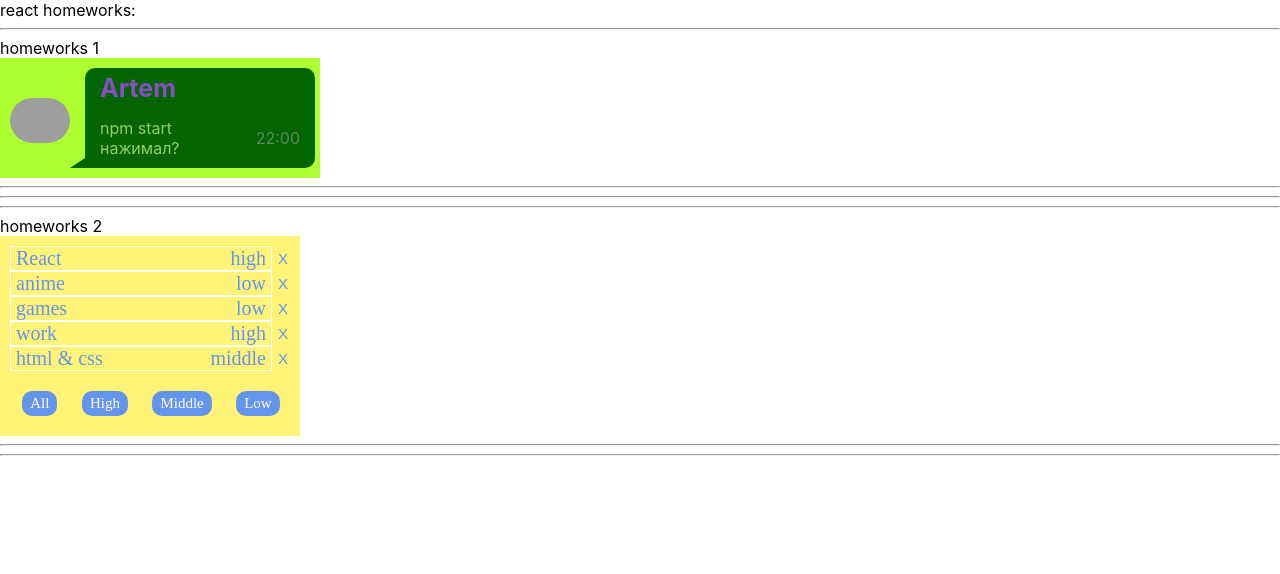
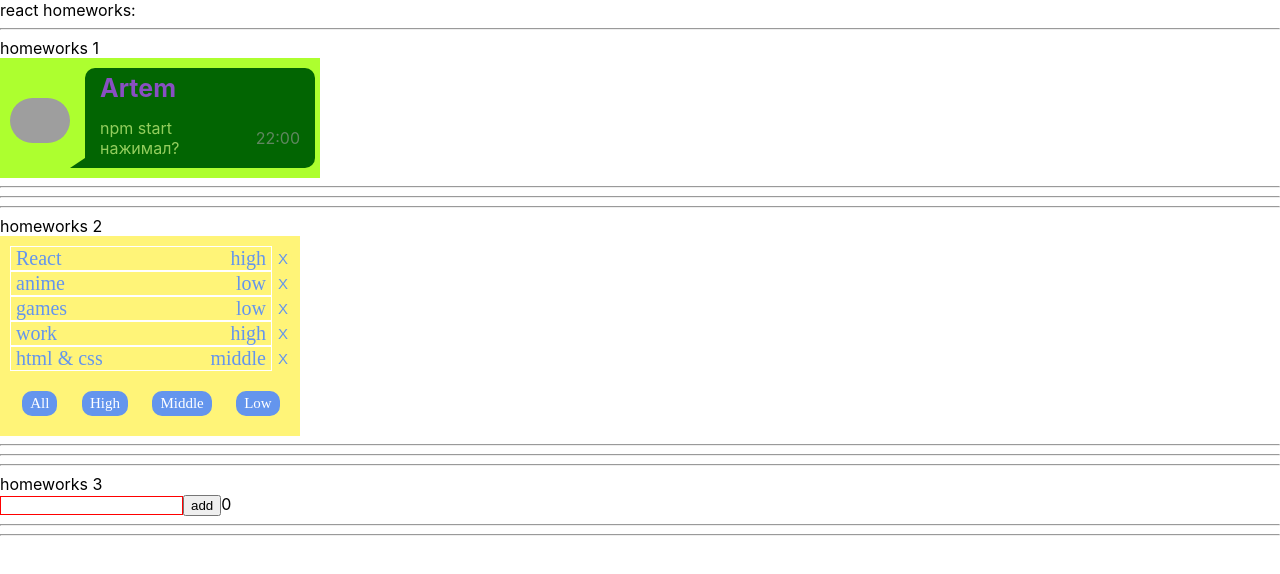
Before and after one commit to JulieBenchuk/homeworks, a React (Create React App) app: page / in a window 1280 px wide. Shown: the top 574 px of the page. Built offline with nearby package versions, Linux system fonts and the light colour scheme; grey boxes are pictures that could not be loaded.

Commit message:
added input

```diff
--- a/package.json
+++ b/package.json
@@ -10,10 +10,12 @@
     "@types/node": "^16.7.13",
     "@types/react": "^17.0.20",
     "@types/react-dom": "^17.0.9",
+    "@types/uuid": "^8.3.4",
     "react": "^18.0.0",
     "react-dom": "^18.0.0",
     "react-scripts": "5.0.0",
     "typescript": "^4.4.2",
+    "uuid": "^8.3.2",
     "web-vitals": "^2.1.0"
   },
   "scripts": {
--- a/src/p1-main/m1-ui/u1-app/App.tsx
+++ b/src/p1-main/m1-ui/u1-app/App.tsx
@@ -2,6 +2,7 @@
 import s from './App.module.css'
 import HW1 from '../../../p2-homeworks/h1/HW1'
 import HW2 from '../../../p2-homeworks/h2/HW2'
+import HW3 from '../../../p2-homeworks/h3/HW3'
 
 function App() {
     return (
@@ -9,7 +10,7 @@
             <div>react homeworks:</div>
             <HW1 />
             <HW2 />
-            {/*<HW3/>*/}
+            <HW3/>
             {/*<HW4/>*/}
             {/*<HW5/>*/}
 
--- a/src/p2-homeworks/h3/Greeting.tsx
+++ b/src/p2-homeworks/h3/Greeting.tsx
@@ -1,12 +1,12 @@
-import React from 'react'
+import React, {ChangeEvent, ChangeEventHandler } from 'react'
 import s from './Greeting.module.css'
 
-type GreetingPropsType = {
-    name: any // need to fix any
-    setNameCallback: any // need to fix any
-    addUser: any // need to fix any
-    error: any // need to fix any
-    totalUsers: any // need to fix any
+export type GreetingPropsType = {
+    name: string // need to fix any
+    setNameCallback: (e: ChangeEvent<HTMLInputElement>)=> void // need to fix any
+    addUser: ()=> void // need to fix any
+    error: string // need to fix any
+    totalUsers: number // need to fix any
 }
 
 // презентационная компонента (для верстальщика)
--- a/src/p2-homeworks/h3/GreetingContainer.tsx
+++ b/src/p2-homeworks/h3/GreetingContainer.tsx
@@ -1,34 +1,37 @@
-import React, {useState} from 'react'
+import React, {ChangeEvent, ChangeEventHandler, useState} from 'react'
 import Greeting from './Greeting'
+import { UserType } from './HW3'
 
 type GreetingContainerPropsType = {
-    users: any // need to fix any
-    addUserCallback: any // need to fix any
+    users: UserType[]
+    addUserCallback: (name: string) => void
 }
-
 // более простой и понятный для новичков
 // function GreetingContainer(props: GreetingPropsType) {
 
 // более современный и удобный для про :)
 // уровень локальной логики
 const GreetingContainer: React.FC<GreetingContainerPropsType> = ({users, addUserCallback}) => { // деструктуризация пропсов
-    const [name, setName] = useState<any>('') // need to fix any
-    const [error, setError] = useState<any>('') // need to fix any
+    const [name, setName] = useState<string>('') // need to fix any
+    const [error, setError] = useState<string>('') // need to fix any
 
-    const setNameCallback = (e: any) => { // need to fix any
-        setName('') // need to fix
+    const setNameCallback = (e: ChangeEvent<HTMLInputElement>) => {
+        let valueName = e.currentTarget.value.trim();
+        setName(valueName);
+        console.log(name);
+         // need to fix
     }
-    const addUser = () => {
-        alert(`Hello  !`) // need to fix
+    const addUser = (name: string) => {
+        name && addUserCallback(name) && alert(`Hellov ${name}!`); ///иначе ERROR!!!!
+        setName("");
     }
-
-    const totalUsers = 0 // need to fix
+    let totalUsers = users.length
 
     return (
         <Greeting
             name={name}
             setNameCallback={setNameCallback}
-            addUser={addUser}
+            addUser={()=>addUser(name)}
             error={error}
             totalUsers={totalUsers}
         />
--- a/src/p2-homeworks/h3/HW3.tsx
+++ b/src/p2-homeworks/h3/HW3.tsx
@@ -1,18 +1,21 @@
 import React, {useState} from 'react'
+import { v1 } from 'uuid'
 import GreetingContainer from './GreetingContainer'
+
 
 // types
 export type UserType = {
-    _id: any // need to fix any
-    name: any // need to fix any
+    _id: string;
+    name: string
 }
 
 // уровень работы с глобальными данными
-function HW3() {
-    const [users, setUsers] = useState<any>([]) // need to fix any
+function HW3(props: UserType) {
+    const [users, setUsers] = useState<UserType[]>([]) // need to fix any
 
-    const addUserCallback = (name: any) => { // need to fix any
-        setUsers([]) // need to fix
+    const addUserCallback = (name: string) => { // need to fix any
+        let newUser = {_id: v1(), name: props.name}
+        setUsers([newUser,...users]) // need to fix
     }
 
     return (
```
Also changed, not shown: 3 other files (tests, documents, lock files or other folders).
